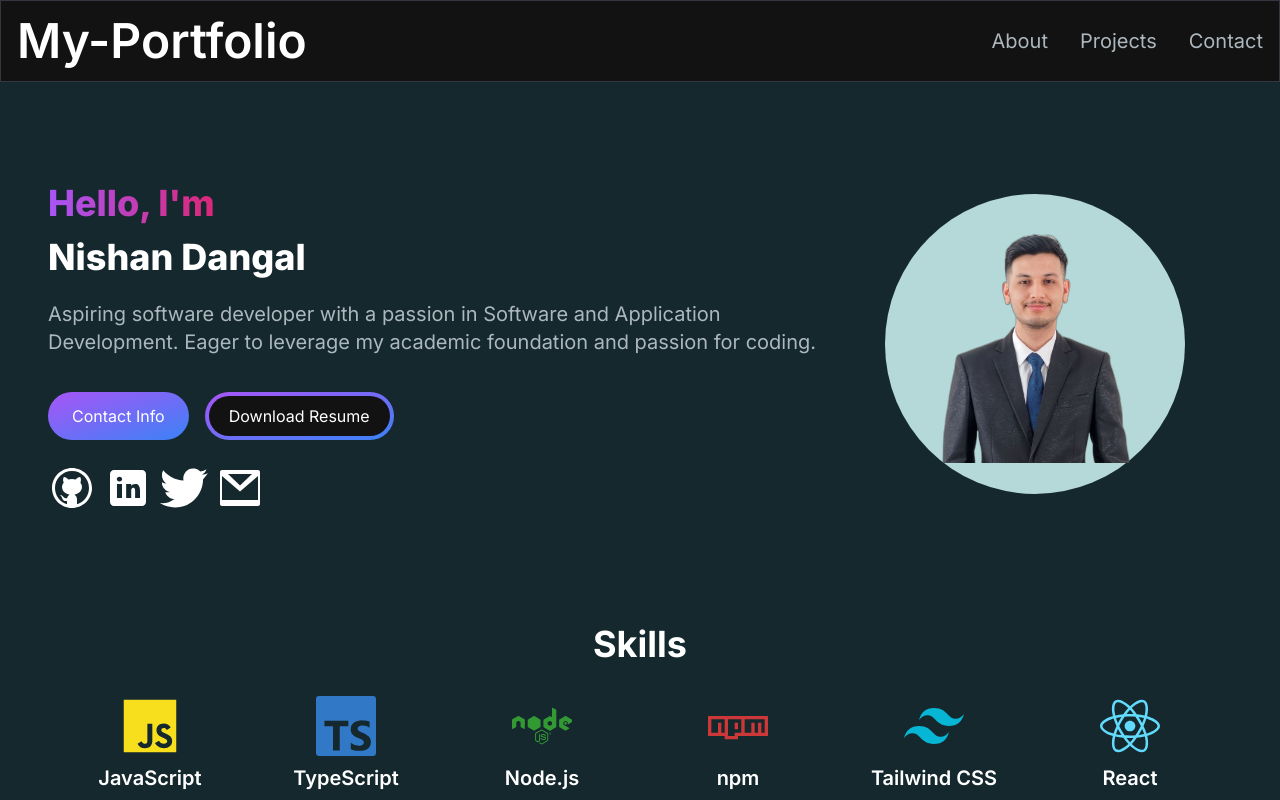
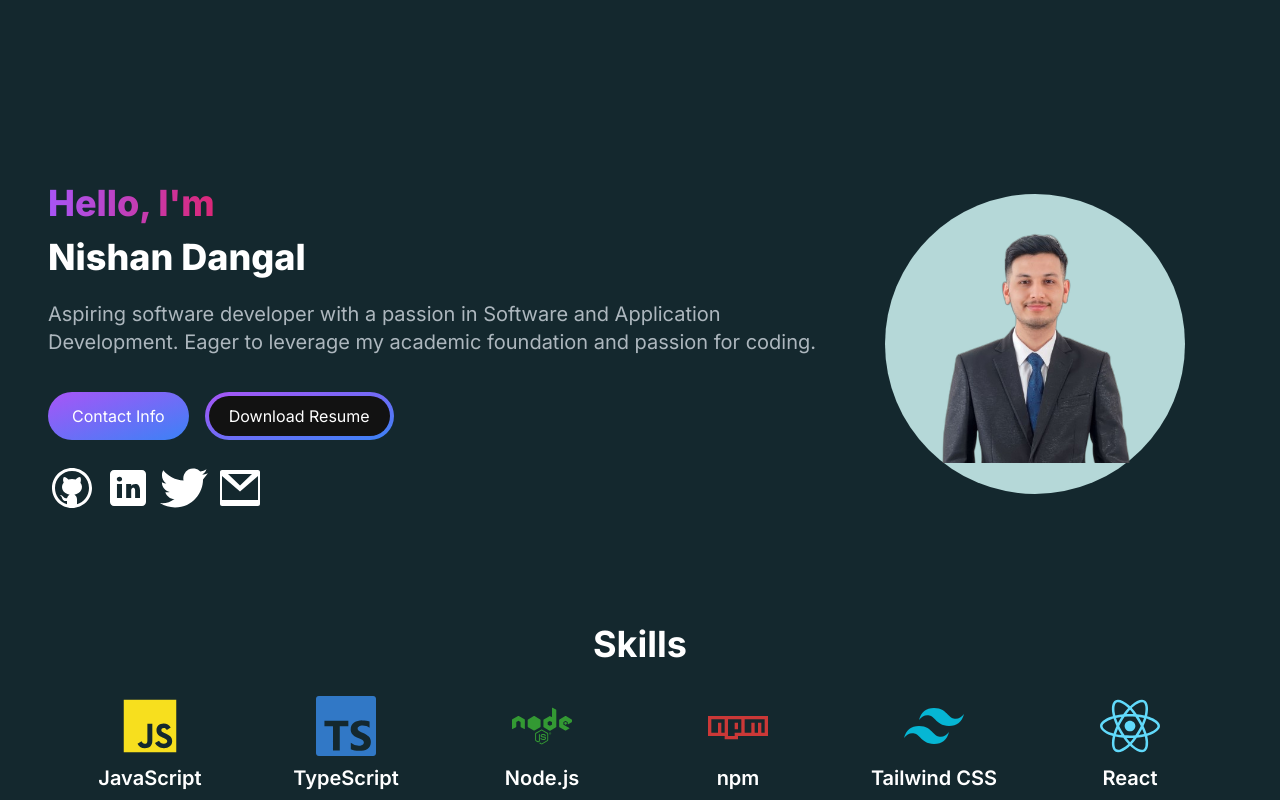
Before and after one commit to nishan-dangal/N_portfolio, a Next.js app: page / in a window 1280 px wide. Shown: the top 800 px of the page. Built offline with nearby package versions, Linux system fonts and the light colour scheme.

Commit message:
adjustment done to change the code

```diff
--- a/app/components/MenuOverlay.jsx
+++ b/app/components/MenuOverlay.jsx
@@ -1,6 +1,6 @@
 import React from "react";
 import NavLink from "./NavLink";
-import NavBar from "./NavBar";
+// import NavBar from "./NavBar";
 
 const MenuOverlay = ({ links }) => {
   return (
--- a/app/components/Navbar.jsx
+++ b/app/components/Navbar.jsx
@@ -1,67 +1,67 @@
-"use client";
-import Link from "next/link";
-import React, { useState } from "react";
-import { Bars3Icon, XMarkIcon } from "@heroicons/react/24/solid";
-import MenuOverlay from "./MenuOverlay";
-import NavLink from "./NavLink";
+// "use client";
+// import Link from "next/link";
+// import React, { useState } from "react";
+// import { Bars3Icon, XMarkIcon } from "@heroicons/react/24/solid";
+// import MenuOverlay from "./MenuOverlay";
+// import NavLink from "./NavLink";
 
-const navLinks = [
-  {
-    title: "About",
-    path: "#about",
-  },
-  {
-    title: "Projects",
-    path: "#projects",
-  },
-  {
-    title: "Contact",
-    path: "#contact",
-  },
-];
+// const navLinks = [
+//   {
+//     title: "About",
+//     path: "#about",
+//   },
+//   {
+//     title: "Projects",
+//     path: "#projects",
+//   },
+//   {
+//     title: "Contact",
+//     path: "#contact",
+//   },
+// ];
 
-const NavBar = () => {
-  const [navbarOpen, setNavbarOpen] = useState(false);
+// const NavBar = () => {
+//   const [navbarOpen, setNavbarOpen] = useState(false);
 
-  return (
-    <nav className="fixed mx-auto border border-[#33353F] top-0 left-0 right-0 z-10 bg-[#121212] bg-opacity-100">
-      <div className="flex container lg:py-4 flex-wrap items-center justify-between mx-auto px-4 py-2">
-        <Link
-          href={"/"}
-          className="text-2xl md:text-5xl text-white font-semibold"
-        >
-          My-Portfolio
-        </Link>
-        <div className="mobile-menu block md:hidden">
-          {!navbarOpen ? (
-            <button
-              onClick={() => setNavbarOpen(true)}
-              className="flex items-center px-3 py-2 border rounded border-slate-200 text-slate-200 hover:text-white hover:border-white"
-            >
-              <Bars3Icon className="h-5 w-5" />
-            </button>
-          ) : (
-            <button
-              onClick={() => setNavbarOpen(false)}
-              className="flex items-center px-3 py-2 border rounded border-slate-200 text-slate-200 hover:text-white hover:border-white"
-            >
-              <XMarkIcon className="h-5 w-5" />
-            </button>
-          )}
-        </div>
-        <div className="menu hidden md:block md:w-auto" id="navbar">
-          <ul className="flex p-4 md:p-0 md:flex-row md:space-x-8 mt-0">
-            {navLinks.map((link, index) => (
-              <li key={index}>
-                <NavLink href={link.path} title={link.title} />
-              </li>
-            ))}
-          </ul>
-        </div>
-      </div>
-      {navbarOpen ? <MenuOverlay links={navLinks} /> : null}
-    </nav>
-  );
-};
+//   return (
+//     <nav className="fixed mx-auto border border-[#33353F] top-0 left-0 right-0 z-10 bg-[#121212] bg-opacity-100">
+//       <div className="flex container lg:py-4 flex-wrap items-center justify-between mx-auto px-4 py-2">
+//         <Link
+//           href={"/"}
+//           className="text-2xl md:text-5xl text-white font-semibold"
+//         >
+//           My-Portfolio
+//         </Link>
+//         <div className="mobile-menu block md:hidden">
+//           {!navbarOpen ? (
+//             <button
+//               onClick={() => setNavbarOpen(true)}
+//               className="flex items-center px-3 py-2 border rounded border-slate-200 text-slate-200 hover:text-white hover:border-white"
+//             >
+//               <Bars3Icon className="h-5 w-5" />
+//             </button>
+//           ) : (
+//             <button
+//               onClick={() => setNavbarOpen(false)}
+//               className="flex items-center px-3 py-2 border rounded border-slate-200 text-slate-200 hover:text-white hover:border-white"
+//             >
+//               <XMarkIcon className="h-5 w-5" />
+//             </button>
+//           )}
+//         </div>
+//         <div className="menu hidden md:block md:w-auto" id="navbar">
+//           <ul className="flex p-4 md:p-0 md:flex-row md:space-x-8 mt-0">
+//             {navLinks.map((link, index) => (
+//               <li key={index}>
+//                 <NavLink href={link.path} title={link.title} />
+//               </li>
+//             ))}
+//           </ul>
+//         </div>
+//       </div>
+//       {navbarOpen ? <MenuOverlay links={navLinks} /> : null}
+//     </nav>
+//   );
+// };
 
-export default NavBar;
+// export default NavBar;
--- a/app/components/Navlink.jsx
+++ b/app/components/Navlink.jsx
@@ -1,6 +1,6 @@
 "use client";
 import Link from "next/link";
-import NavBar from "./NavBar";
+// import NavBar from "./NavBar";
 import MenuOverlay from "./MenuOverlay";
 
 const NavLink = ({ href, title }) => {
--- a/app/page.js
+++ b/app/page.js
@@ -1,5 +1,5 @@
 import HeroSection from "./components/HeroSection";
-import NavBar from "./components/NavBar";
+// import NavBar from "./components/NavBar";
 import AboutSection from "./components/AboutSection";
 import ProjectsSection from "./components/ProjectsSection";
 import EmailSection from "./components/EmailSection";
@@ -9,7 +9,7 @@ import SkillsSection from "./components/SkillsSection";
 export default function Home() {
   return (
     <main className="flex min-h-screen flex-col bg-[#14282e] " >
-      <NavBar />
+      {/* <NavBar /> */}
       <div className="container mt-24 mx-auto px-12 py-4">
         <HeroSection />
         <SkillsSection/>
```
